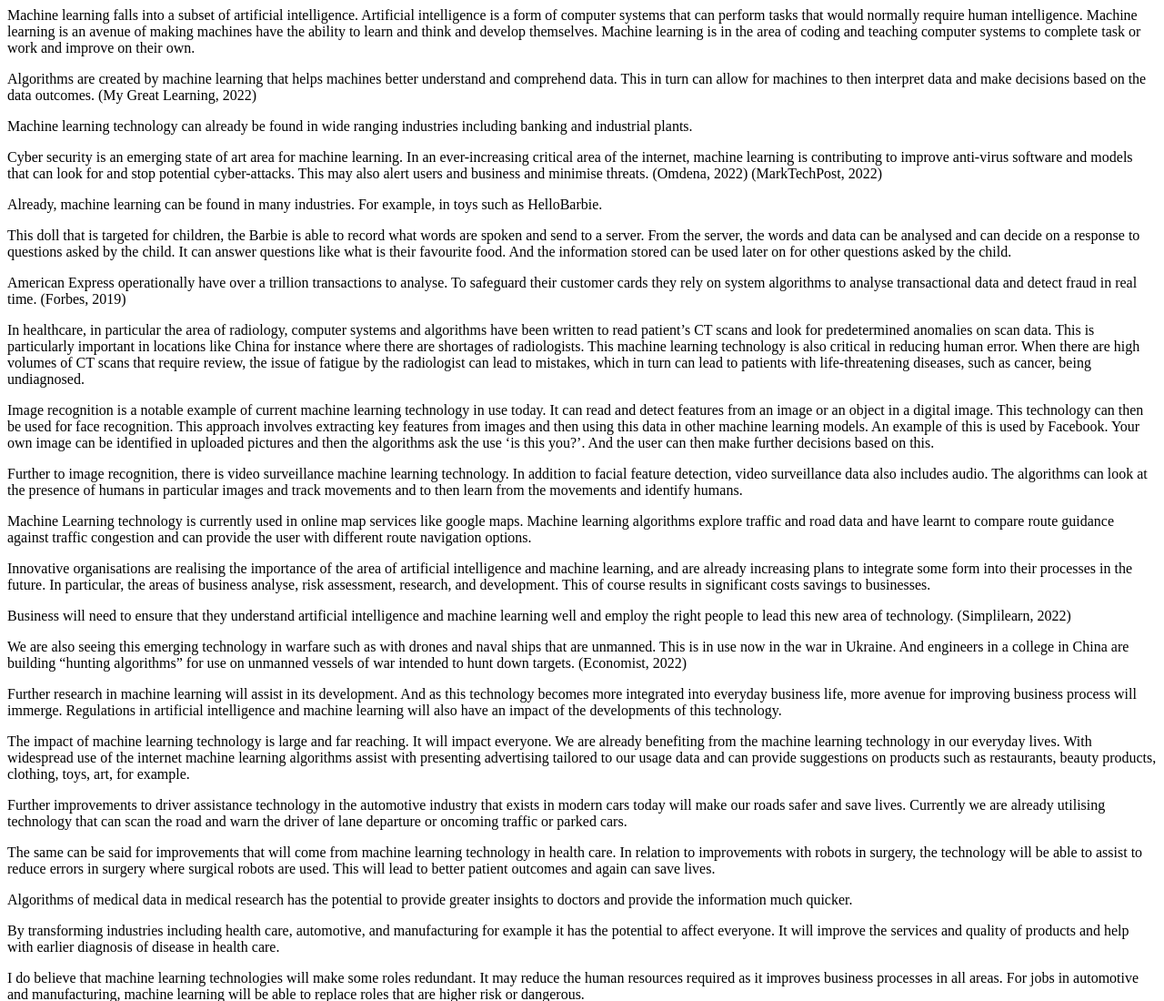
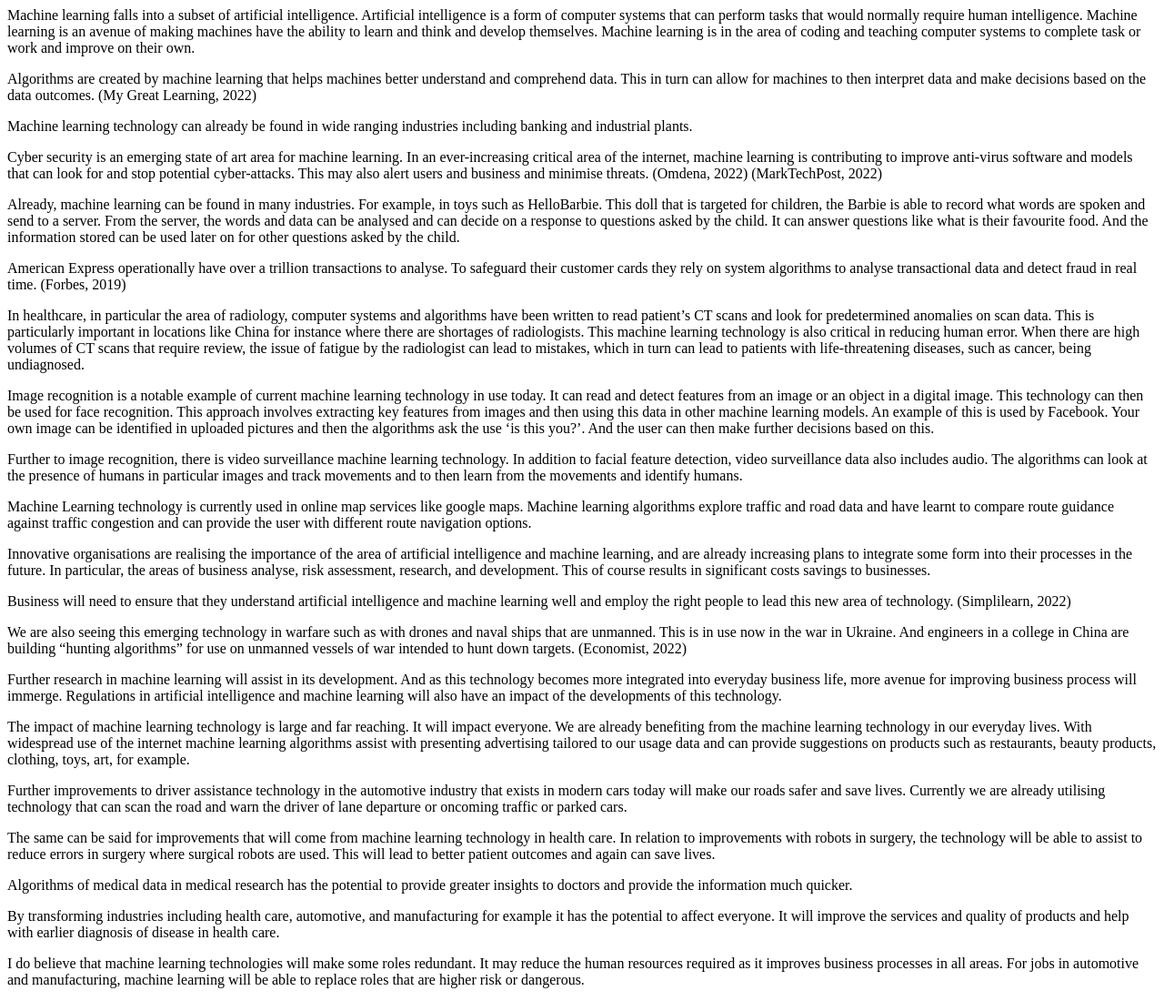
Before and after one commit to stinclair/machine_learning, a plain HTML site: page index.html in a window 1280 px wide. Shown: the top 1100 px of the page at 91% size. Drawn offline with Linux system fonts and the light colour scheme.

Commit message:
Update index.html
merged hello barbie sentences together

```diff
--- a/index.html
+++ b/index.html
@@ -2,8 +2,7 @@
 <p>Algorithms are created by machine learning that helps machines better understand and comprehend data. This in turn can allow for machines to then interpret data and make decisions based on the data outcomes. (My Great Learning, 2022)</p>
 <p>Machine learning technology can already be found in wide ranging industries including banking and industrial plants.</p>
 <p>Cyber security is an emerging state of art area for machine learning. In an ever-increasing critical area of the internet, machine learning is contributing to improve anti-virus software and models that can look for and stop potential cyber-attacks. This may also alert users and business and minimise threats. (Omdena, 2022) (MarkTechPost, 2022)</p>
-<p>Already, machine learning can be found in many industries. For example, in toys such as HelloBarbie. </p>
-<p>This doll that is targeted for children, the Barbie is able to record what words are spoken and send to a server. From the server, the words and data can be analysed and can decide on a response to questions asked by the child. It can answer questions like what is their favourite food. And the information stored can be used later on for other questions asked by the child. </p>
+<p>Already, machine learning can be found in many industries. For example, in toys such as HelloBarbie. This doll that is targeted for children, the Barbie is able to record what words are spoken and send to a server. From the server, the words and data can be analysed and can decide on a response to questions asked by the child. It can answer questions like what is their favourite food. And the information stored can be used later on for other questions asked by the child. </p>
 <p>American Express operationally have over a trillion transactions to analyse. To safeguard their customer cards they rely on system algorithms to analyse transactional data and detect fraud in real time. (Forbes, 2019)
 <p>In healthcare, in particular the area of radiology, computer systems and algorithms have been written to read patient’s CT scans and look for predetermined anomalies on scan data. This is particularly important in locations like China for instance where there are shortages of radiologists. This machine learning technology is also critical in reducing human error. When there are high volumes of CT scans that require review, the issue of fatigue by the radiologist can lead to mistakes, which in turn can lead to patients with life-threatening diseases, such as cancer, being undiagnosed.</p>
 <p>Image recognition is a notable example of current machine learning technology in use today. It can read and detect features from an image or an object in a digital image. This technology can then be used for face recognition. This approach involves extracting key features from images and then using this data in other machine learning models. An example of this is used by Facebook. Your own image can be identified in uploaded pictures and then the algorithms ask the use ‘is this you?’. And the user can then make further decisions based on this.</p>
```
